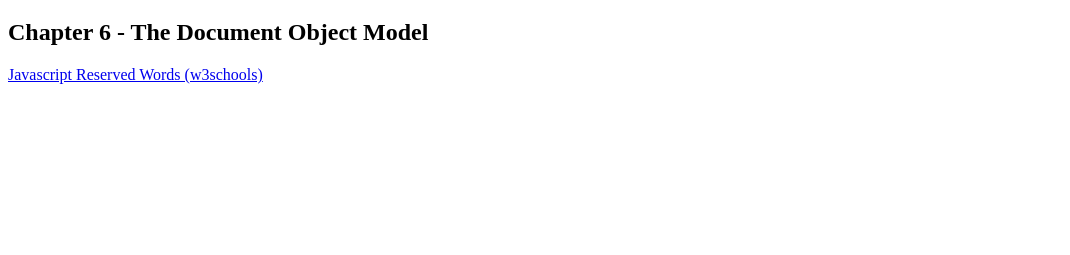
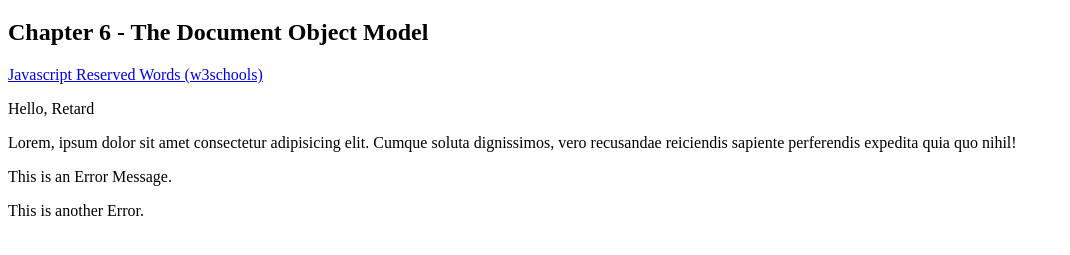
Before and after one commit to Nikkun07/javascript-practice, a plain HTML site: page basics/chapter-6/index.html in a window 1280 px wide. Shown: the part 61-316 px from the top of the page, without its empty margins (0-1070 px from the left). Drawn offline with Linux system fonts and the light colour scheme.

Commit message:
Chapter 6 - DOM Query Selector
>Difference between querySelector and querySelectorAll

```diff
--- a/basics/chapter-6/index.html
+++ b/basics/chapter-6/index.html
@@ -13,6 +13,14 @@
         Javascript Reserved Words (w3schools)
     </a>
 
+    <div>
+        <p>Hello, Retard</p>
+        <p>Lorem, ipsum dolor sit amet consectetur adipisicing elit. Cumque soluta dignissimos, vero recusandae reiciendis sapiente perferendis expedita quia quo nihil!</p>
+
+        <p class="error">This is an Error Message.</p>
+    </div>
+
+    <div class="error">This is another Error.</div>
 
     <!-- Optional -->
 
--- a/basics/chapter-6/sandbox.js
+++ b/basics/chapter-6/sandbox.js
@@ -0,0 +1,20 @@
+//DOM Querying
+
+/* const para = document.querySelector('body > h1');
+
+console.log(para); */
+
+
+const paras = document.querySelectorAll('p');
+const errors = document.querySelectorAll('.error');
+
+paras.forEach(para =>
+{
+    console.log(para);
+});
+
+console.log(errors);
+
+//querySelector = Get one single element
+//querySelectorAll = Get serveral elements
+//best method for selecting objects inside the HTML Document
```
